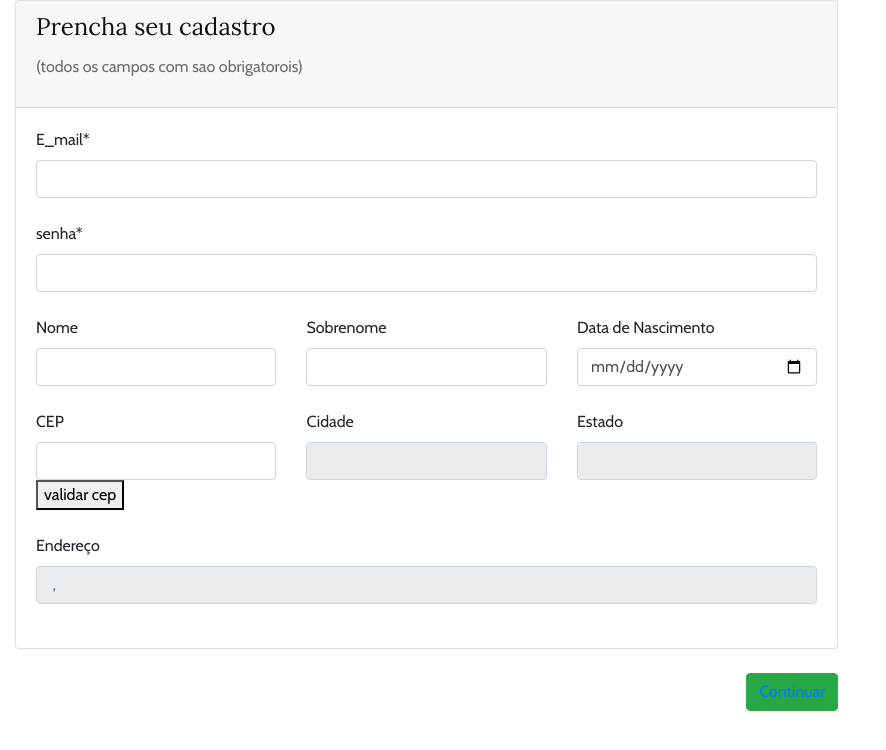
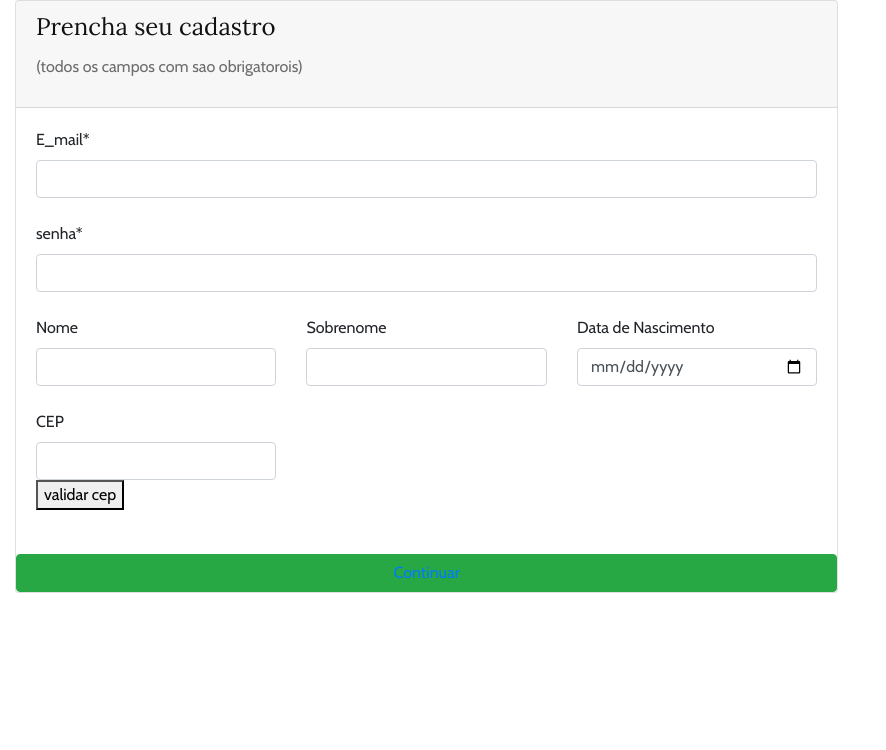
Before and after one commit to patrick2244/Projeto-arvore-genealogica-utramig, a PHP site: page /formulario1.php in a window 1280 px wide. Shown: the top 750 px of the page, without its empty margins (0-886 px from the left). Run offline with PHP 8.4, Linux system fonts and the light colour scheme; data that the repository does not hold is empty.

Commit message:
comit rafael

```diff
--- a/arvoregenealogica/formulario1.php
+++ b/arvoregenealogica/formulario1.php
@@ -51,7 +51,7 @@
                        <div class="row">
                       <div class="col-md-12">
                           <label class="bmd-label-floating">E_mail*</label>
-                          <input type="mail" class="form-control">
+                          <input type="email" class="form-control" name="email">
                         </div>
                       </div>
 
@@ -60,7 +60,7 @@
                       <div class="row">
                       <div class="col-md-12">
                           <label class="bmd-label-floating">senha*</label>
-                          <input type="password" class="form-control">
+                          <input type="password" class="form-control"name="senha">
                         </div>
                       </div>
 
@@ -70,16 +70,16 @@
                     <div class="row">
                       <div class="col-md-4">
                           <label class="bmd-label-floating">Nome </label>
-                          <input type="text" class="form-control">
+                          <input type="text" class="form-control"name="nome">
                       </div>
 
                       <div class="col-md-4">
                           <label class="bmd-label-floating">Sobrenome </label>
-                          <input type="text" class="form-control">
+                          <input type="text" class="form-control"nome="sobrenome">
                       </div>
                       <div class="col-md-4">
                           <label class="bmd-label-floating">Data de Nascimento</label>
-                          <input type="date" class="form-control">
+                          <input type="date" class="form-control"name="datanas">
                       </div>
                     </div>
 
@@ -88,21 +88,22 @@
                     <div class="row">
                     <div class="col-md-4">
                           <label class="bmd-label-floating">CEP</label>
-                          <input type="text" class="form-control" name="cep">
+                          <input type="txt" class="form-control" name="cep">
                           <button type="submit">validar cep</button>
                       </div>
                         <!-- php para mostrar os campos do cep  -->
+                        <?php if (isset($_POST['cep'])){ ?>
 
 <?php $endereco = get_endereco($_POST['cep']); ?>
 
                     <div class="col-md-4">
                           <label class="bmd-label-floating">Cidade</label>
-                          <input type="text" class="form-control"readonly="" disabled="" placeholder="<?php echo $endereco->localidade; ?>"/>
+                          <input type="text" class="form-control"readonly="" disabled="" placeholder="<?php echo $endereco->localidade; ?>" name="localidade"/>
                     </div>
 
                       <div class="col-md-4">
                           <label class="bmd-label-floating">Estado</label>
-                          <input type="text" class="form-control"readonly="" disabled="" placeholder="<?php echo $endereco->uf; ?>"/>
+                          <input type="text" class="form-control"readonly="" disabled="" placeholder="<?php echo $endereco->uf; ?>"name="uf"/>
                       </div>
                       </div>
 
@@ -111,10 +112,12 @@
                     <div class="row">
                       <div class="col-md-12">
                           <label class="bmd-label-floating">Endereço</label>
-                            <input type="text" class="form-control" readonly="" disabled="" placeholder="<?php echo $endereco->logradouro; ?> , <?php echo $endereco->bairro; ?> " />
+                            <input type="text" class="form-control" readonly="" disabled="
+                                   " placeholder="<?php echo $endereco->logradouro; ?> , <?php echo $endereco->bairro; ?>
+                                   " name=" endereco" />
                       </div>
                     </div>
-
+                   <?php } ?>
                     <br>
                     </div>
                       </div>
```
Also changed, not shown: arvoregenealogica/processa.php (added, +9 -0 lines).
